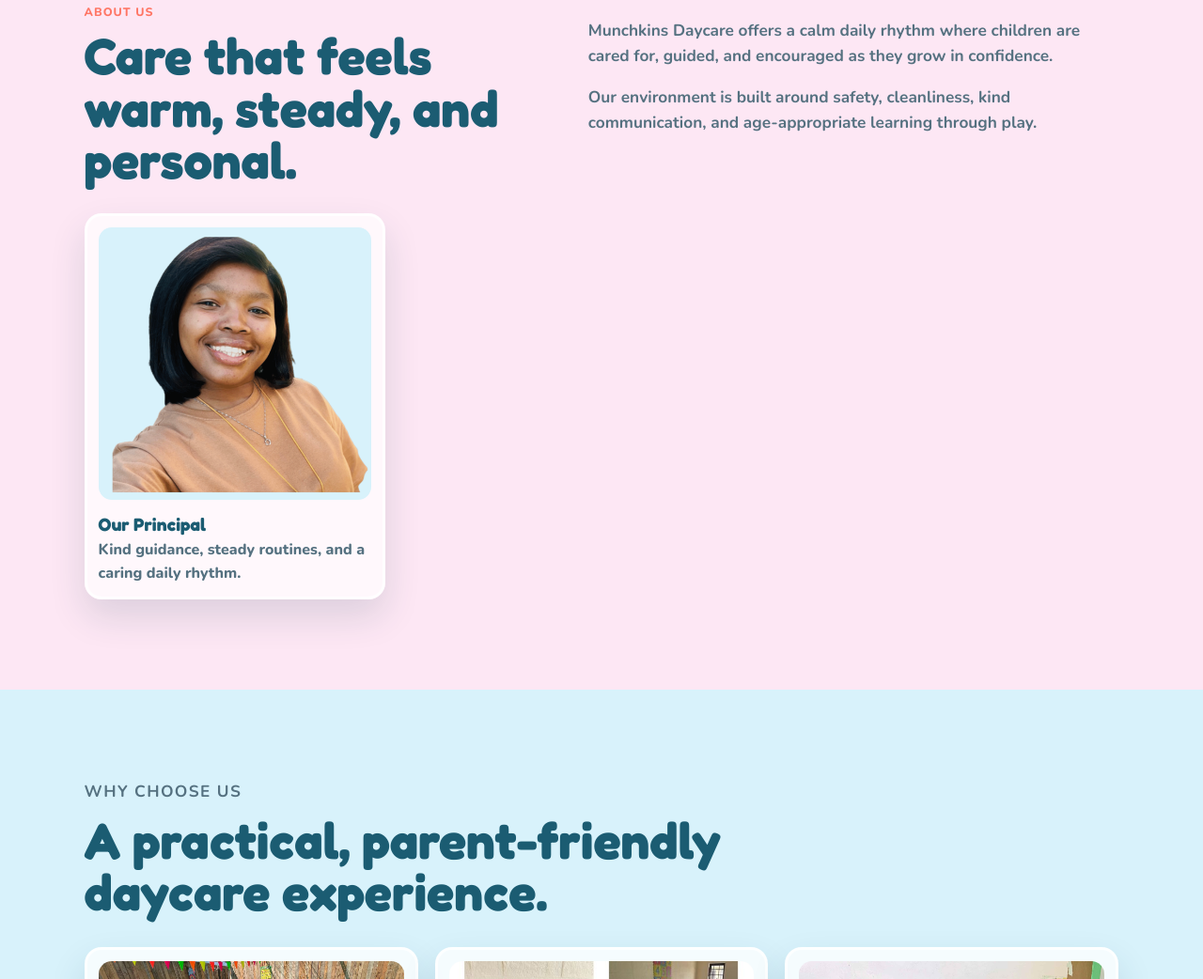
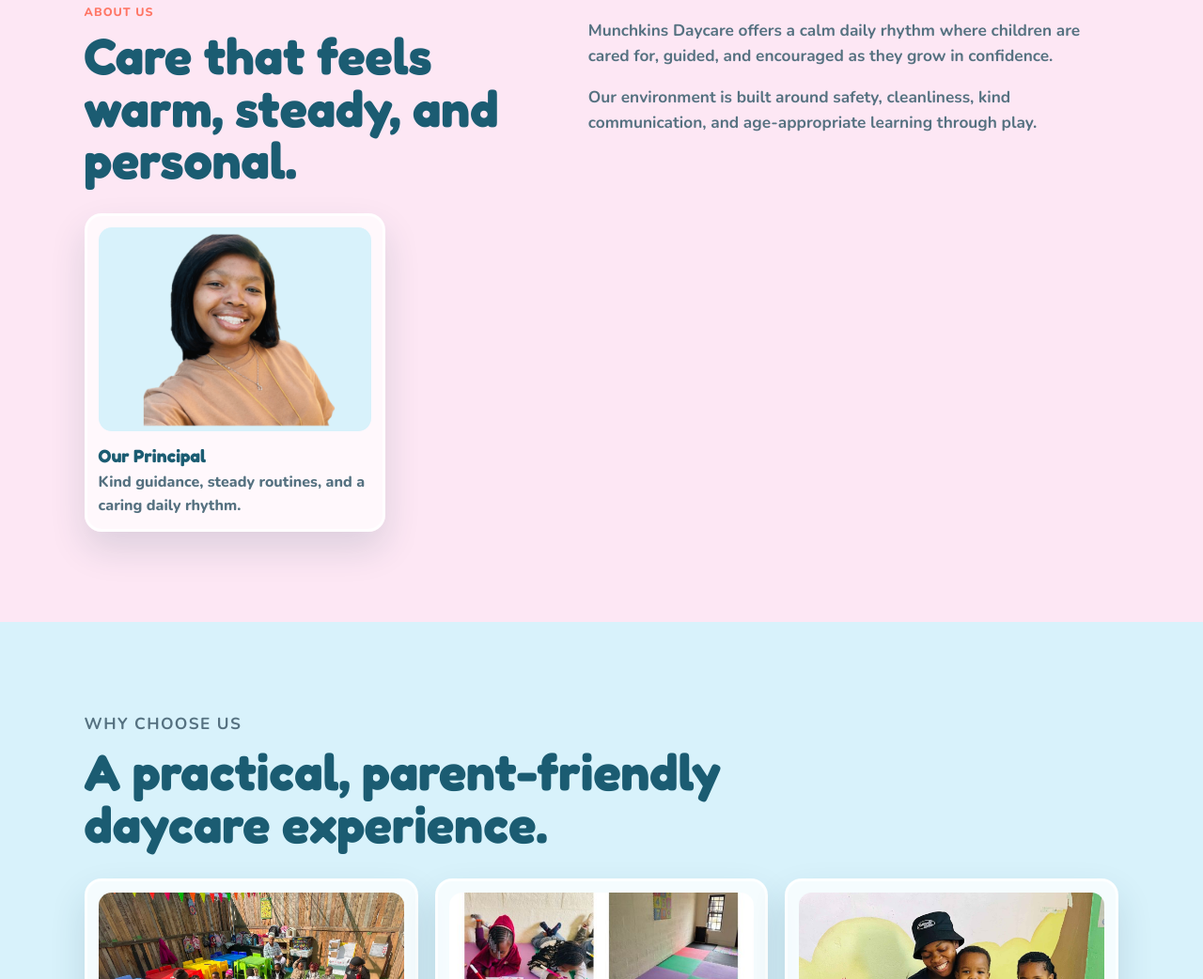
Before and after one commit to Thechampion96/munchkins-daycare-website, a website: page index.html in a window 1280 px wide. Shown: the part 964-2006 px from the top of the page at 94% size. Drawn offline with nearby package versions, Linux system fonts and the light colour scheme; no server answers.

Commit message:
Update styles.css

```diff
--- a/styles.css
+++ b/styles.css
@@ -405,7 +405,8 @@
 
 .about-image img {
   width: 100%;
-  aspect-ratio: 1;
+  aspect-ratio: 4 / 3;
+  height: auto;
   object-fit: cover;
   object-position: center top;
   border-radius: 14px;
@@ -416,6 +417,7 @@
 .about-image span {
   display: block;
 }
+
 
 .about-image strong {
   color: var(--teal);
```
